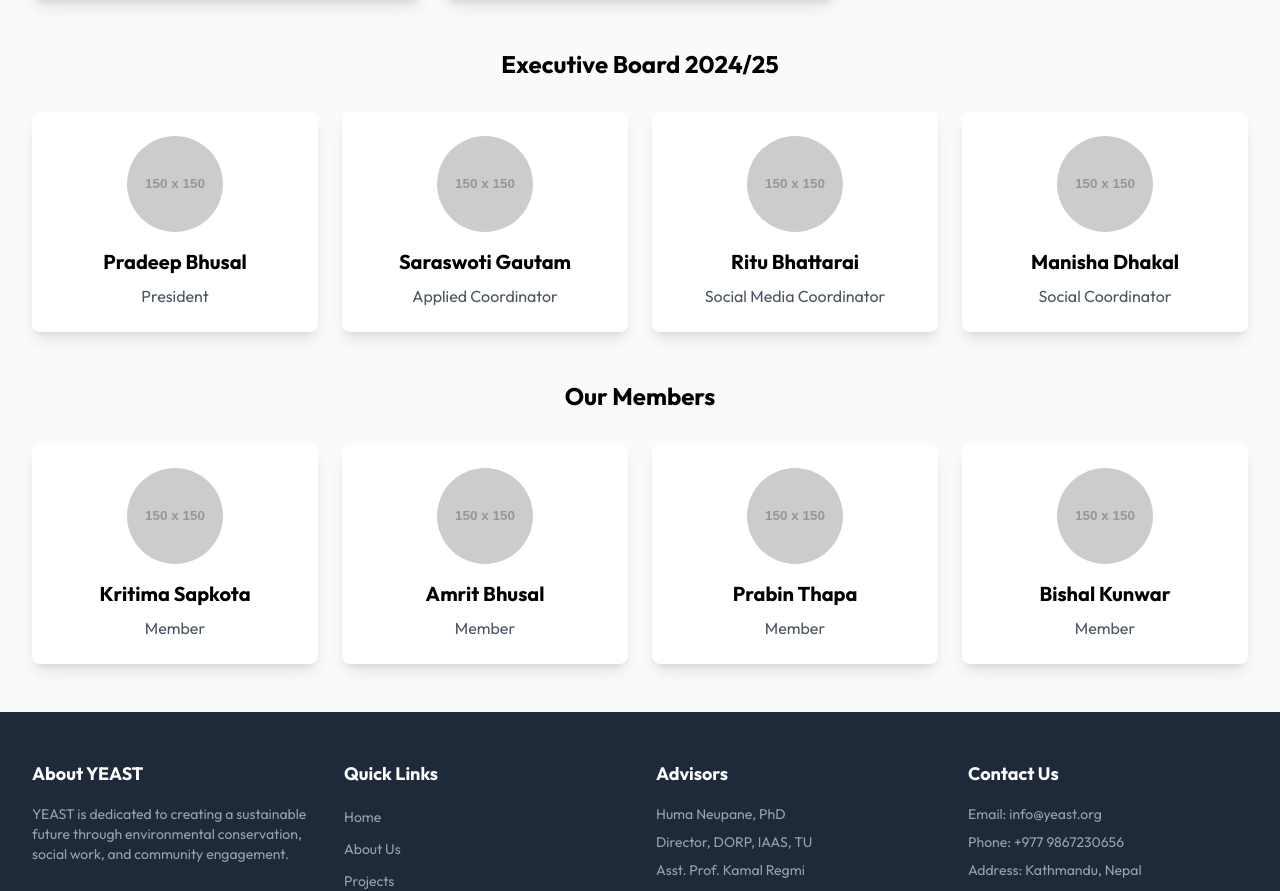
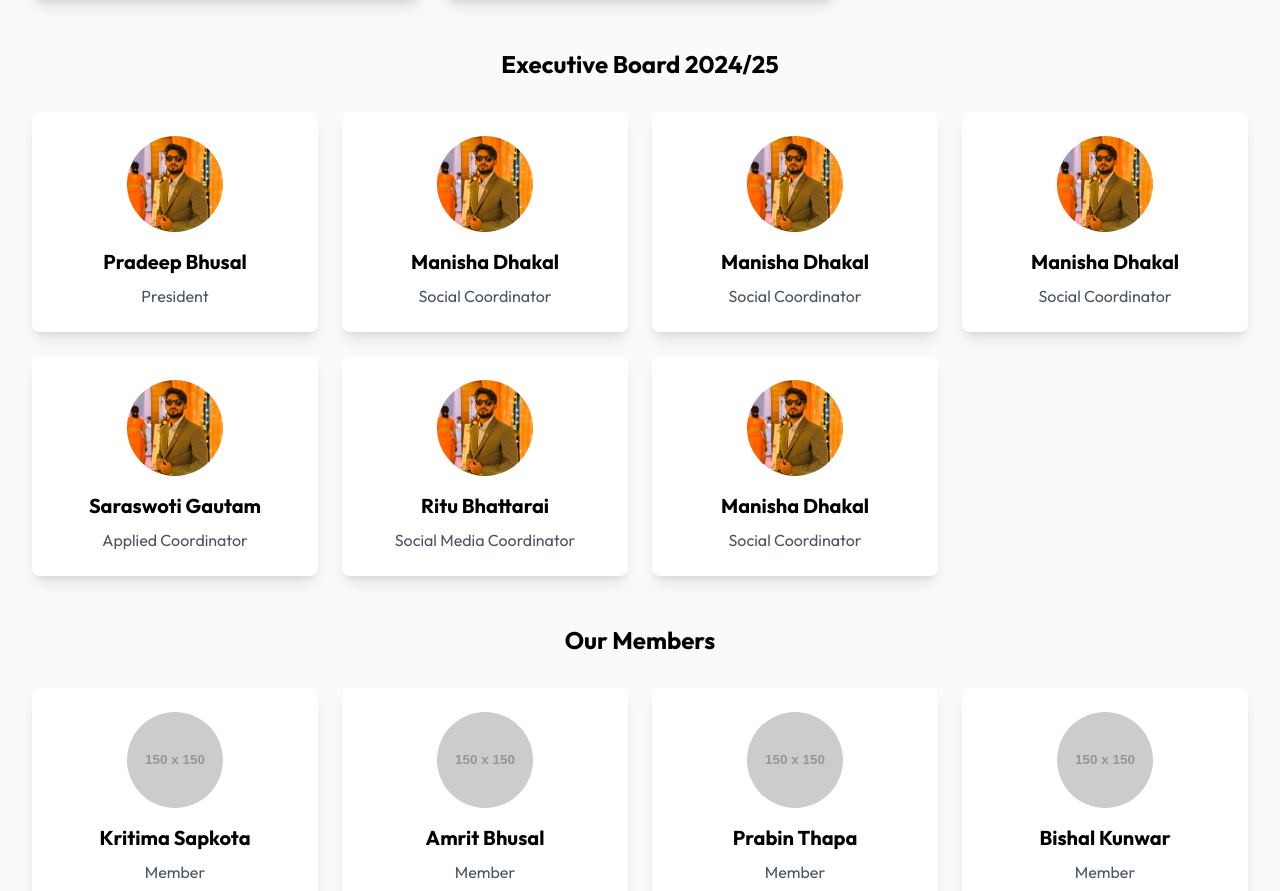
Before and after one commit to Anishp310/staticWeb, a React (Vite) app: page /about in a window 1280 px wide. Shown: the part 2356-3247 px from the top of the page. Built offline with nearby package versions, Linux system fonts and the light colour scheme.

Commit message:
new photo added

```diff
--- a/src/components/About.jsx
+++ b/src/components/About.jsx
@@ -6,6 +6,13 @@ import Advisor2 from "../assets/team/KamalRegmi.jpg";
 import Advisor3 from "../assets/team/AkritRijal.jpg";
 import Advisor4 from "../assets/team/Anish Gyawali.jpg";
 import Advisor5 from "../assets/team/Utsab Sapkota.jpg";
+import President from "../assets/team/Utsab Sapkota.jpg";
+import AC from "../assets/team/Utsab Sapkota.jpg";
+import Smc from "../assets/team/Utsab Sapkota.jpg";
+import SC from "../assets/team/Utsab Sapkota.jpg";
+
+
+
 
 export const About = () => {
   return (
@@ -199,7 +206,7 @@ export const About = () => {
           <div className='grid grid-cols-1 md:grid-cols-2 lg:grid-cols-4 gap-6'>
             <div className='bg-white p-6 rounded-lg shadow-lg text-center hover:shadow-xl transition-shadow duration-300'>
               <img
-                src='https://via.placeholder.com/150'
+                src={President}
                 alt='Pradeep Bhusal'
                 className='w-24 h-24 rounded-full mx-auto mb-4'
               />
@@ -208,7 +215,32 @@ export const About = () => {
             </div>
             <div className='bg-white p-6 rounded-lg shadow-lg text-center hover:shadow-xl transition-shadow duration-300'>
               <img
-                src='https://via.placeholder.com/150'
+                src={SC}
+                alt='Manisha Dhakal'
+                className='w-24 h-24 rounded-full mx-auto mb-4'
+              />
+              <h4 className='text-xl font-bold mb-2'>Manisha Dhakal</h4>
+              <p className='text-gray-600'>Social Coordinator</p>
+            </div> <div className='bg-white p-6 rounded-lg shadow-lg text-center hover:shadow-xl transition-shadow duration-300'>
+              <img
+                src={SC}
+                alt='Manisha Dhakal'
+                className='w-24 h-24 rounded-full mx-auto mb-4'
+              />
+              <h4 className='text-xl font-bold mb-2'>Manisha Dhakal</h4>
+              <p className='text-gray-600'>Social Coordinator</p>
+            </div> <div className='bg-white p-6 rounded-lg shadow-lg text-center hover:shadow-xl transition-shadow duration-300'>
+              <img
+                src={SC}
+                alt='Manisha Dhakal'
+                className='w-24 h-24 rounded-full mx-auto mb-4'
+              />
+              <h4 className='text-xl font-bold mb-2'>Manisha Dhakal</h4>
+              <p className='text-gray-600'>Social Coordinator</p>
+            </div>
+            <div className='bg-white p-6 rounded-lg shadow-lg text-center hover:shadow-xl transition-shadow duration-300'>
+              <img
+                src={AC}
                 alt='Saraswoti Gautam'
                 className='w-24 h-24 rounded-full mx-auto mb-4'
               />
@@ -217,7 +249,7 @@ export const About = () => {
             </div>
             <div className='bg-white p-6 rounded-lg shadow-lg text-center hover:shadow-xl transition-shadow duration-300'>
               <img
-                src='https://via.placeholder.com/150'
+                src={Smc}
                 alt='Ritu Bhattarai'
                 className='w-24 h-24 rounded-full mx-auto mb-4'
               />
@@ -226,7 +258,7 @@ export const About = () => {
             </div>
             <div className='bg-white p-6 rounded-lg shadow-lg text-center hover:shadow-xl transition-shadow duration-300'>
               <img
-                src='https://via.placeholder.com/150'
+                src={SC}
                 alt='Manisha Dhakal'
                 className='w-24 h-24 rounded-full mx-auto mb-4'
               />
```
